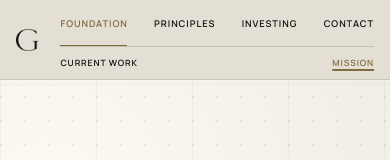
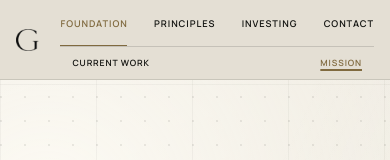
Before and after one commit to genii-foundation/genii-foundation-site, a Next.js app: page / in a window 390 px wide. Shown: the top 160 px of the page. Built offline with nearby package versions, Linux system fonts and the light colour scheme.

Commit message:
fix: balance mobile section navigation

```diff
--- a/app/globals.css
+++ b/app/globals.css
@@ -1868,6 +1868,7 @@ button.text-link {
 
   header.unified-header .section-navigation {
     justify-content: space-between;
+    padding-inline: clamp(0.75rem, 3vw, 1rem);
   }
 
   header.unified-header .section-navigation-dot {
@@ -2037,7 +2038,7 @@ button.text-link {
      as the same two-tier structure as the wide one. */
   .site-header .section-navigation {
     border-top: 1px solid rgba(41, 42, 37, 0.16);
-    justify-content: flex-start;
+    justify-content: space-between;
   }
 
   .site-header nav {
```
